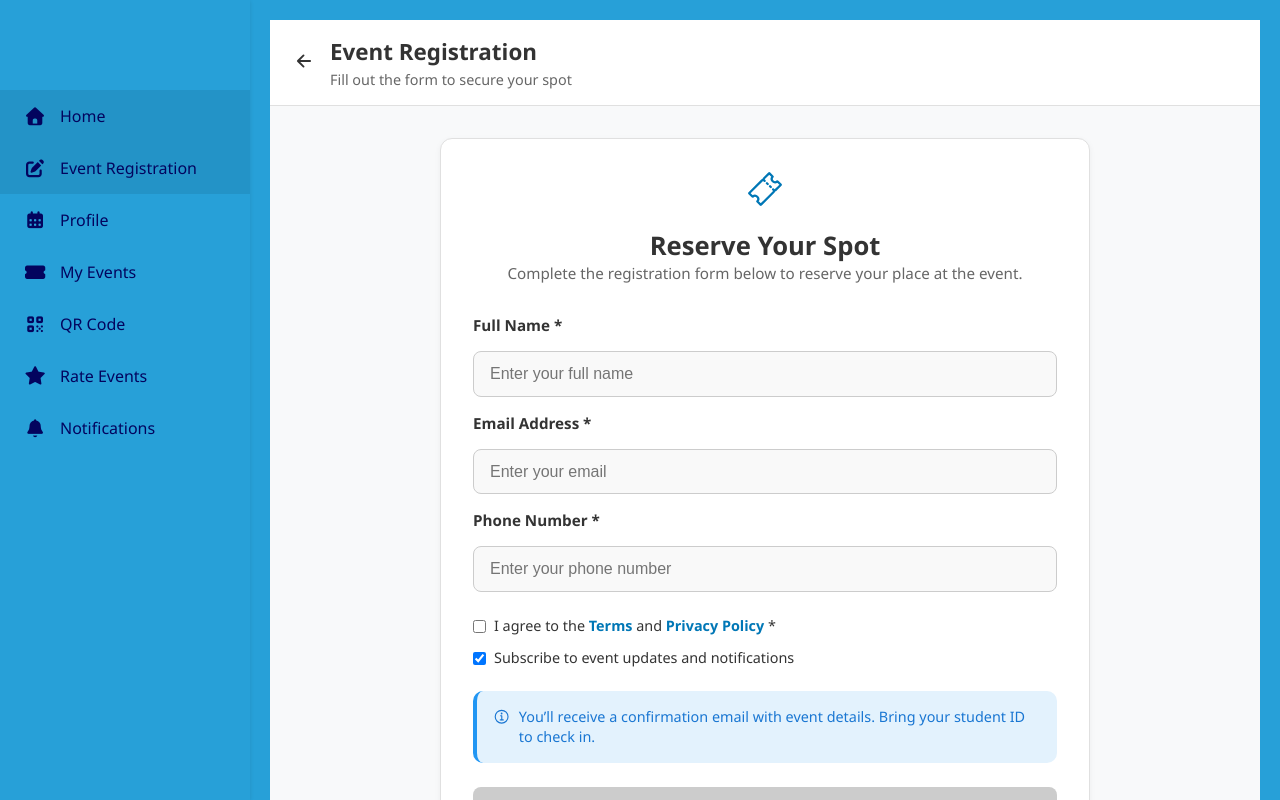
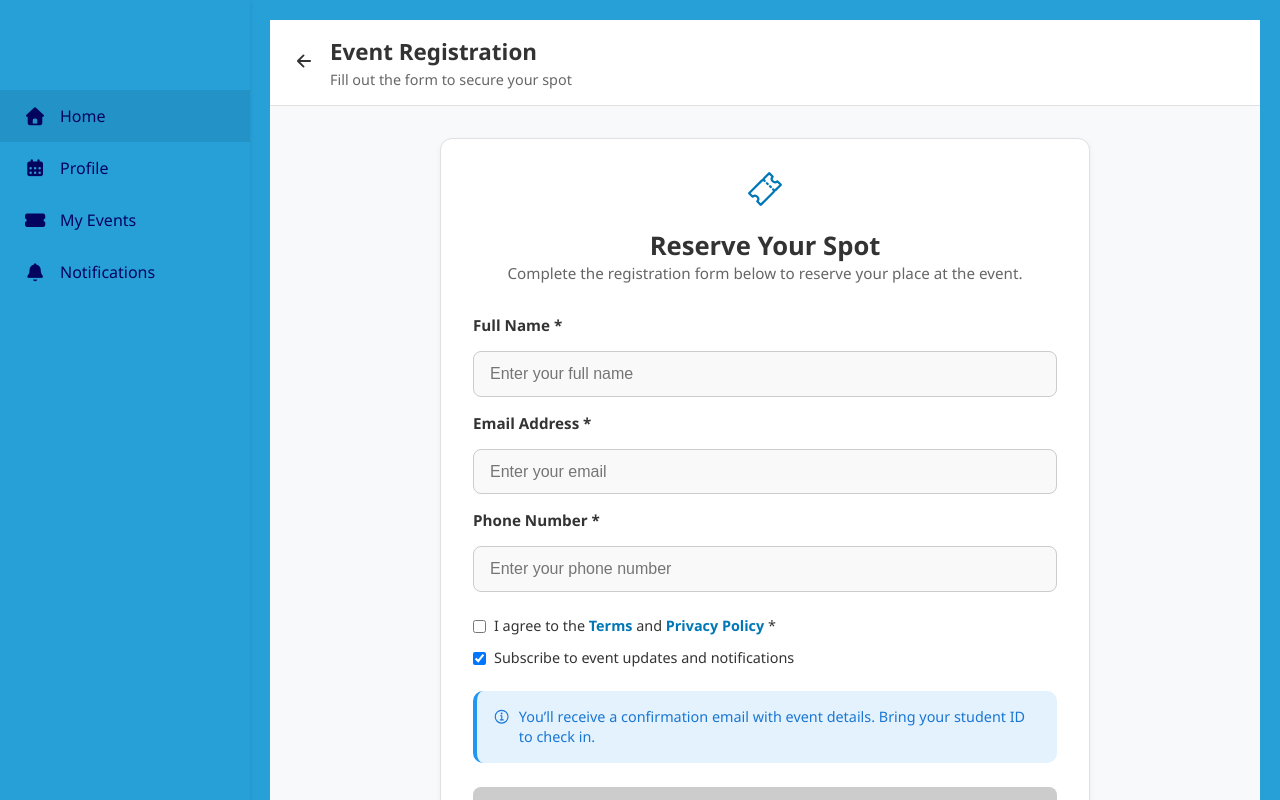
Before and after one commit to Ndivho-Ramatshimbila/FrontEndWeb2, a React (Vite) app: page /attendee/event-registration in a window 1280 px wide. Shown: the top 800 px of the page. Built offline with nearby package versions, Linux system fonts and the light colour scheme.

Commit message:
Fixed the navigation route attendee registration form

```diff
--- a/src/components/AttendeeProfileCard.jsx
+++ b/src/components/AttendeeProfileCard.jsx
@@ -17,7 +17,6 @@ const AttendeeProfileCard = ({
         maxWidth: "400px",
         margin: "2rem auto",
         padding: "1.5rem",
-        border: "1px solid #ddd",
         borderRadius: "10px",
         textAlign: "center",
         background: "#fff",
--- a/src/components/AttendeeSidebar.jsx
+++ b/src/components/AttendeeSidebar.jsx
@@ -23,11 +23,6 @@ const AttendeeSidebar = () => {
           <span>Home</span>
         </NavLink>
 
-          <NavLink to="/attendee/event-registration" className="sidebar-item">
-          <i className="fas fa-edit"></i>
-          <span>Event Registration</span>
-        </NavLink>
-
         <NavLink to="/attendee/events-profile" className="sidebar-item">
           <i className="fas fa-calendar-alt"></i>
           <span>Profile</span>
@@ -36,16 +31,6 @@ const AttendeeSidebar = () => {
         <NavLink to="/attendee/my-events" className="sidebar-item">
           <i className="fas fa-ticket-alt"></i>
           <span>My Events</span>
-        </NavLink>
-
-        <NavLink to="/attendee/qr-code" className="sidebar-item">
-          <i className="fas fa-qrcode"></i>
-          <span>QR Code</span>
-        </NavLink>
-
-        <NavLink to="/attendee/rate-events" className="sidebar-item">
-          <i className="fas fa-star"></i>
-          <span>Rate Events</span>
         </NavLink>
 
         {/* Notifications at Bottom */}
--- a/src/pages/AttendeeDashBoard/EventDetails.jsx
+++ b/src/pages/AttendeeDashBoard/EventDetails.jsx
@@ -30,7 +30,7 @@ const EventDetails = () => {
   };
 
   const handleRegister = () => {
-    alert("Registration initiated!"); // You can replace this with your actual registration logic
+    navigate('/attendee/event-registration');
   };
 
   return (
--- a/src/pages/AttendeeDashBoard/EventRegistration.jsx
+++ b/src/pages/AttendeeDashBoard/EventRegistration.jsx
@@ -50,7 +50,7 @@ export default function EventRegistration() {
           subscribeUpdates ? " You’ll receive event updates." : ""
         }`
       );
-      navigate(-1);
+      navigate('/attendee/my-events');
     } catch {
       alert("Error registering. Please try again.");
     } finally {
```
